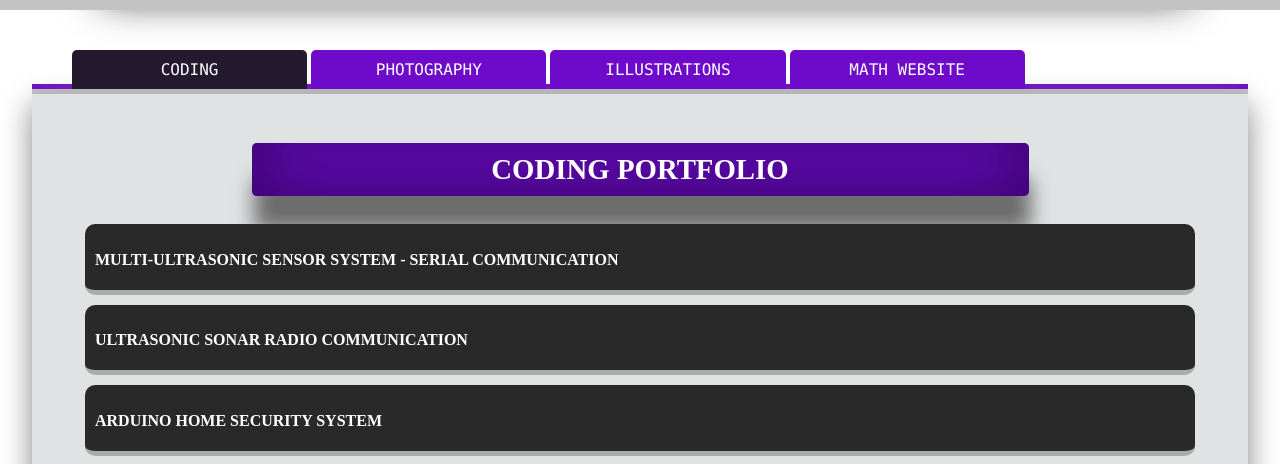
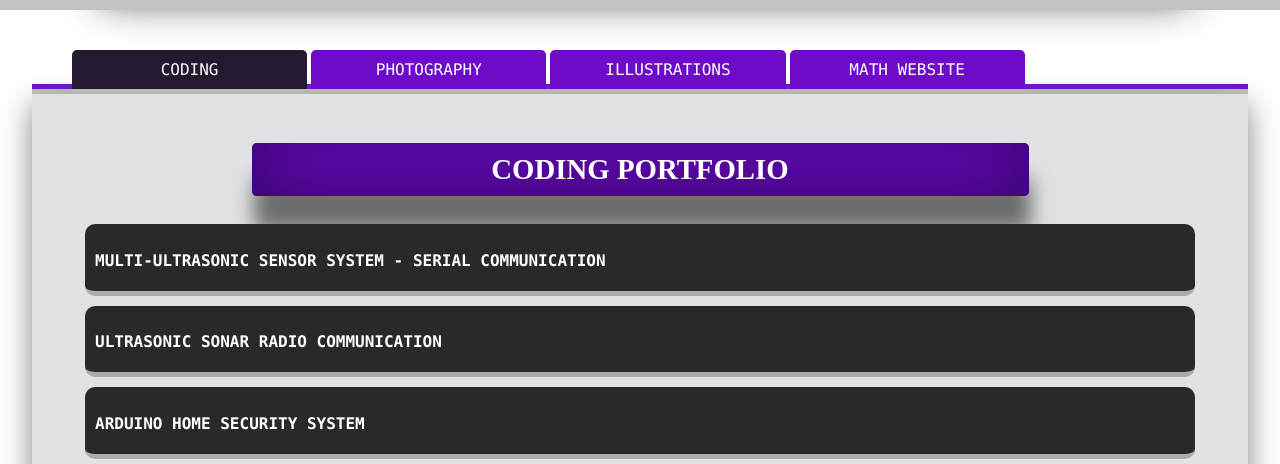
Before and after one commit to ianokam/online-portfolio, a plain HTML site: page index.html in a window 1280 px wide. Shown: the part 306-770 px from the top of the page. Drawn offline with Linux system fonts and the light colour scheme.

Commit message:
font fix on "coding" accordion tabs

```diff
--- a/Stylesheets/mainstyle.css
+++ b/Stylesheets/mainstyle.css
@@ -345,6 +345,10 @@ body {
     display: none;
 }
 
+h4 a {
+    font-family:'Andale Mono', 'Arial Narrow Bold', 'Tahoma regular','Lucida Console','Calibri', sans-serif;
+    font-weight: bold;
+}
 /* --------------------------------- */
 
 #bodyColumn {
```
